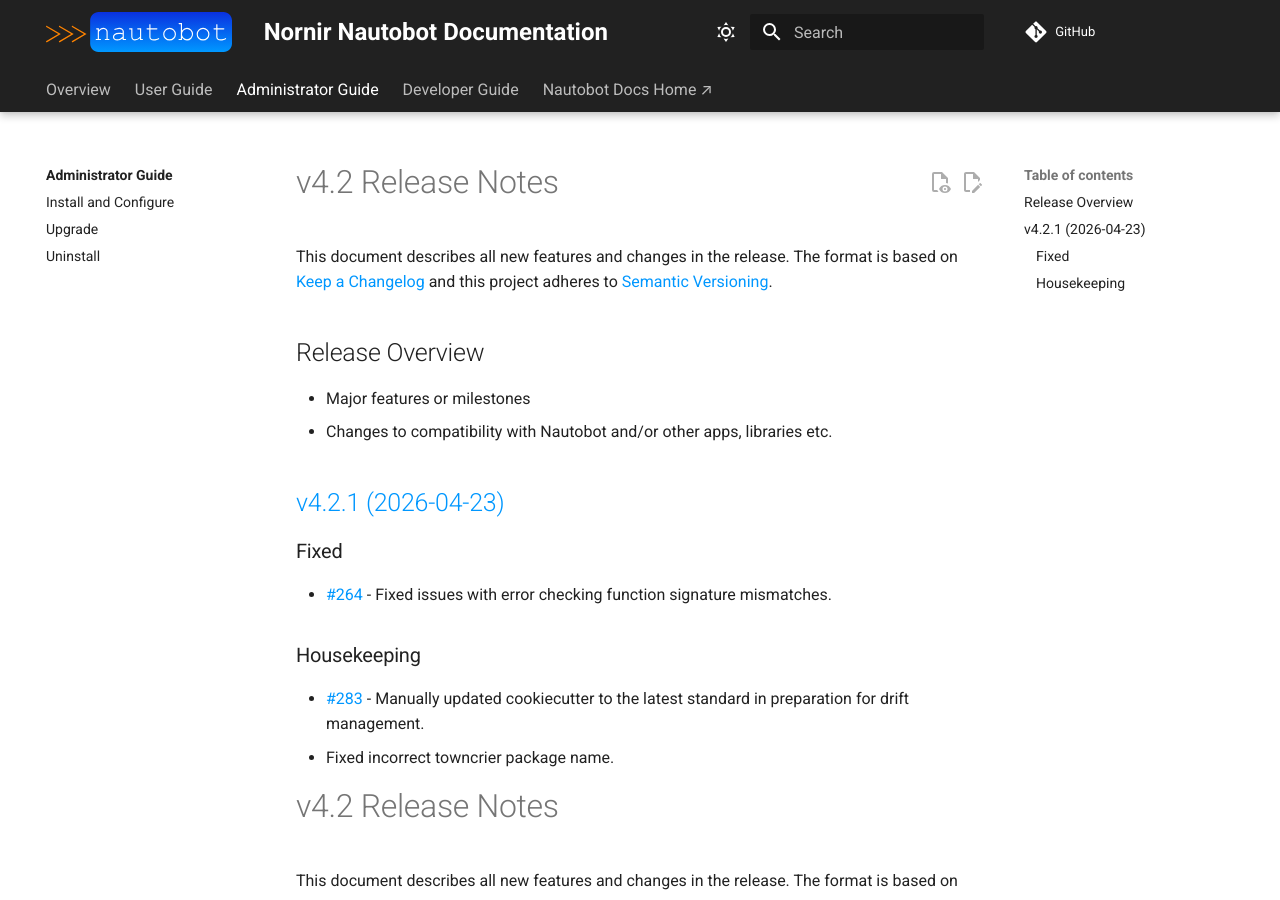
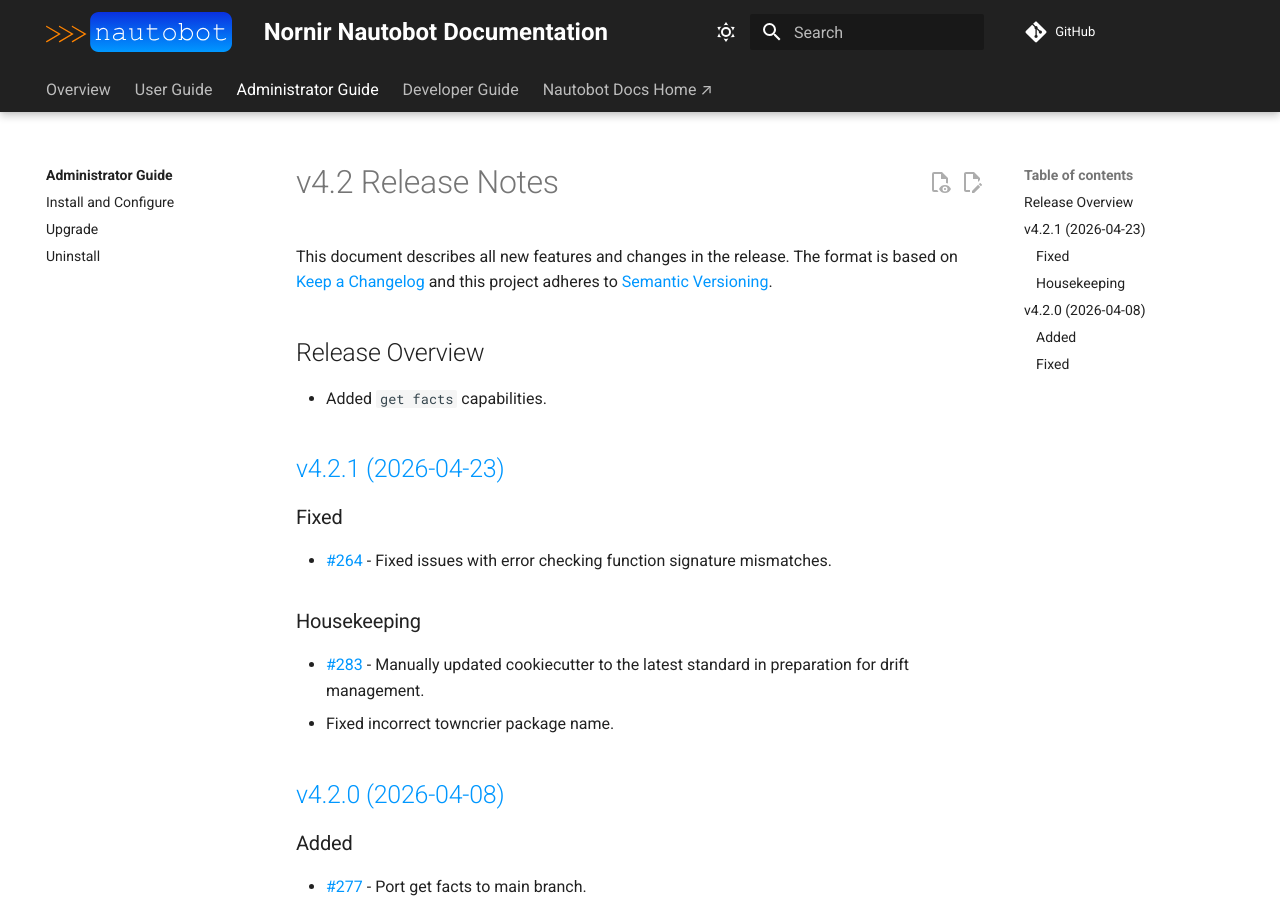
Before and after one commit to nautobot/nornir-nautobot, an MkDocs documentation site: the page built from docs/admin/release_notes/version_4.2.md, in a window 1280 px wide and 900 px high. Built offline with MkDocs 1.6.1 and Material for MkDocs 9.7.7, drawn with Linux system fonts in a browser that asks for light colours; comment, search, counter and statistics services are not loaded.

Commit message:
Update version_4.2.md

```diff
--- a/docs/admin/release_notes/version_4.2.md
+++ b/docs/admin/release_notes/version_4.2.md
@@ -5,8 +5,9 @@
 
 ## Release Overview
 
-- Major features or milestones
-- Changes to compatibility with Nautobot and/or other apps, libraries etc.
+- Added `get facts` capabilities.
+
+<!-- towncrier release notes start -->
 
 ## [v4.2.1 (2026-04-23)](https://github.com/nautobot/nornir-nautobot/releases/tag/v4.2.1)
 
@@ -19,14 +20,6 @@
 - [#283](https://github.com/nautobot/nornir-nautobot/issues/283) - Manually updated cookiecutter to the latest standard in preparation for drift management.
 - Fixed incorrect towncrier package name.
 
-# v4.2 Release Notes
-
-This document describes all new features and changes in the release. The format is based on [Keep a Changelog](https://keepachangelog.com/en/1.0.0/) and this project adheres to [Semantic Versioning](https://semver.org/spec/v2.0.0.html).
-
-## Release Overview
-
-- Added `get facts` capabilities.
-
 ## [v4.2.0 (2026-04-08)](https://github.com/networktocode/nornir-nautobot/releases/tag/v4.2.0)
 
 ### Added
```
